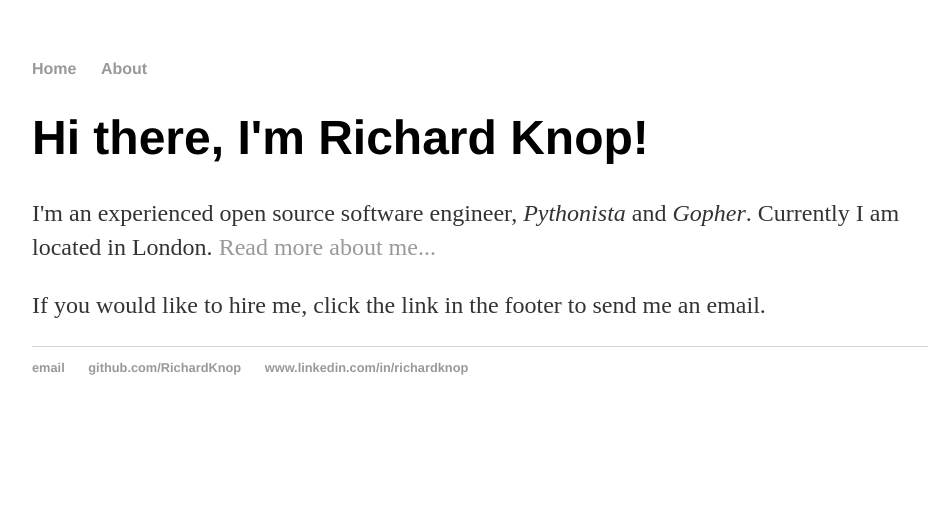
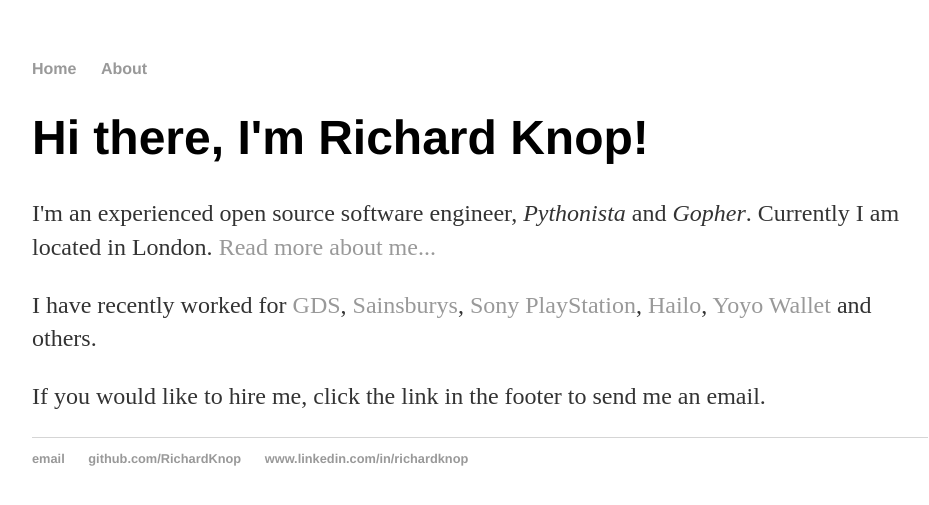
Before and after one commit to RichardKnop/richardknop.github.io, a Jekyll site: the page built from index.html, in a window 1280 px wide. Shown: the top 505 px of the page, without its empty margins (160-1089 px from the left). Built offline with Jekyll 4.4.1, drawn with Linux system fonts in a browser that asks for light colours.

Commit message:
Update index.html

```diff
--- a/index.html
+++ b/index.html
@@ -5,6 +5,7 @@ title: Richard Knop
 <div class="blurb">
   <h1>Hi there, I'm Richard Knop!</h1>
   <p>I'm an experienced open source software engineer, <em>Pythonista</em> and <em>Gopher</em>. Currently I am located in London. <a href="/about">Read more about me...</a></p>
+  <p>I have recently worked for <a href="https://gds.blog.gov.uk/">GDS</a>, <a href="http://www.sainsburys.co.uk/">Sainsburys</a>, <a href="http://www.uk.playstation.com/">Sony PlayStation</a>, <a href="https://www.hailoapp.com/">Hailo</a>, <a href="http://yoyowallet.com/">Yoyo Wallet</a> and others.</p>
   <p>If you would like to hire me, click the link in the footer to send me an email.</p>
 </div>
 <!-- /.blurb -->
```
